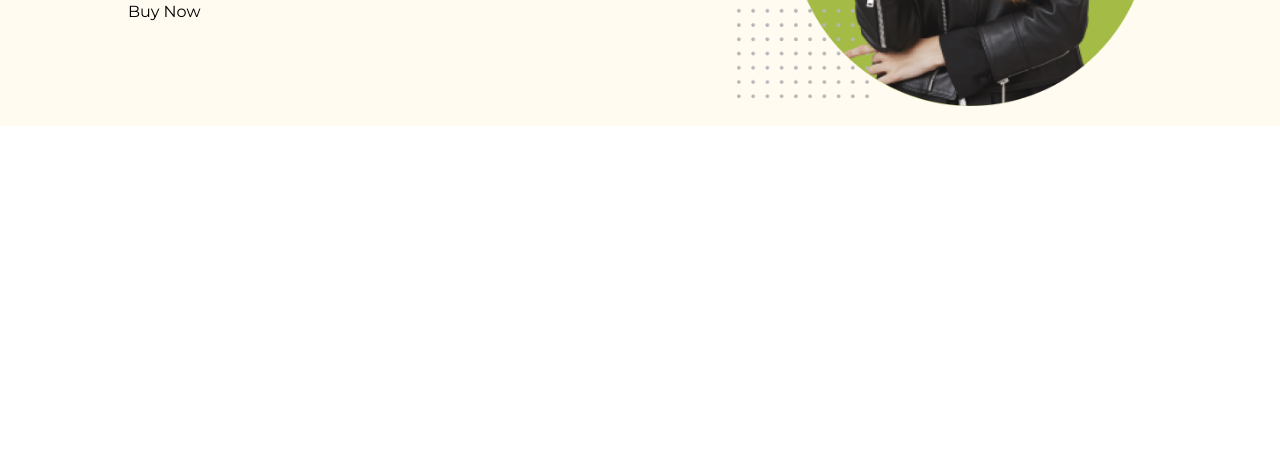
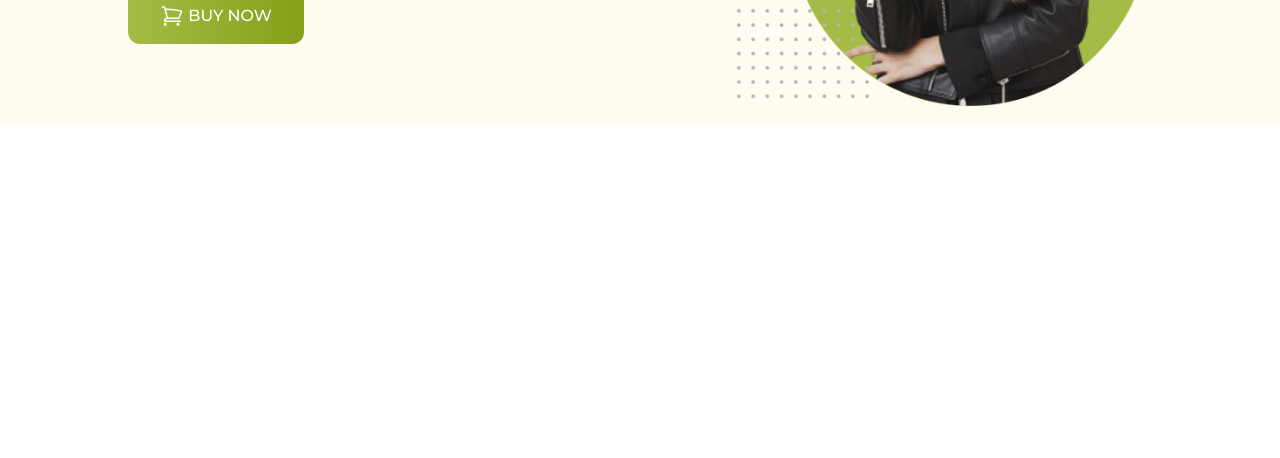
Before and after one commit to rakib4190/penguin-fashion, a plain HTML site: page index.html in a window 1280 px wide. Shown: the part 342-800 px from the top of the page. Drawn offline with nearby package versions, Linux system fonts and the light colour scheme.

Commit message:
banner button added

```diff
--- a/index.html
+++ b/index.html
@@ -39,8 +39,27 @@
               <span class="text-[#FABE4C]">Be the Penguins</span> <br />
               of Winter
             </h1>
-            <p>Lorem Ipsum is simply dummy text of the printing and typesetting industry.</p>
-            <button>Buy Now</button>
+            <p class="text-base">Lorem Ipsum is simply dummy text of the printing and typesetting industry.</p>
+            <button
+              class="px-8 py-4 text-white font-medium uppercase rounded-xl mt-2 bg-gradient-to-r from-[#A4BC46] to-[#85A019]"
+            >
+              <svg
+                xmlns="http://www.w3.org/2000/svg"
+                fill="none"
+                viewBox="0 0 24 24"
+                stroke-width="1.5"
+                stroke="currentColor"
+                class="w-6 h-6 inline"
+              >
+                <path
+                  stroke-linecap="round"
+                  stroke-linejoin="round"
+                  d="M2.25 3h1.386c.51 0 .955.343 1.087.835l.383 1.437M7.5 14.25a3 3 0 0 0-3 3h15.75m-12.75-3h11.218c1.121-2.3 2.1-4.684 2.924-7.138a60.114 60.114 0 0 0-16.536-1.84M7.5 14.25 5.106 5.272M6 20.25a.75.75 0 1 1-1.5 0 .75.75 0 0 1 1.5 0Zm12.75 0a.75.75 0 1 1-1.5 0 .75.75 0 0 1 1.5 0Z"
+                />
+              </svg>
+
+              Buy Now
+            </button>
           </div>
           <div>
             <img src="./images/model.png" alt="" />
```
